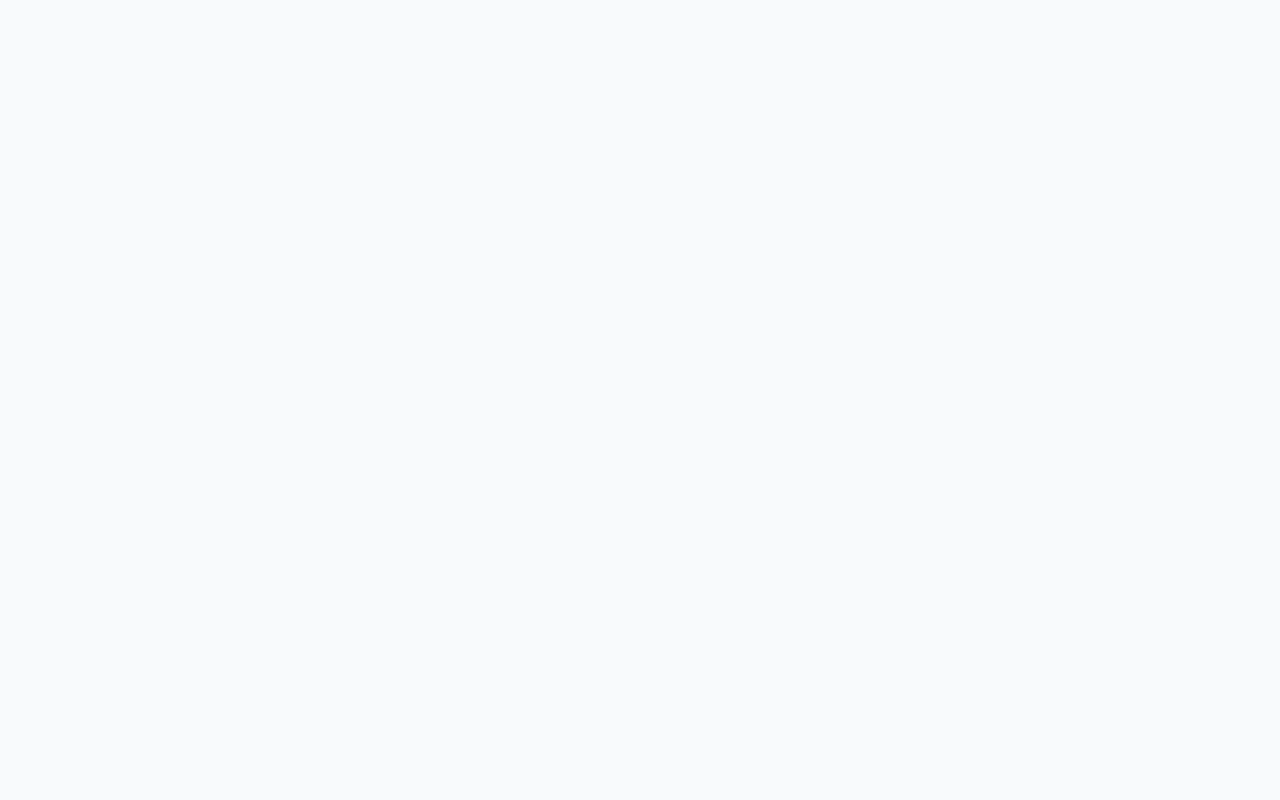
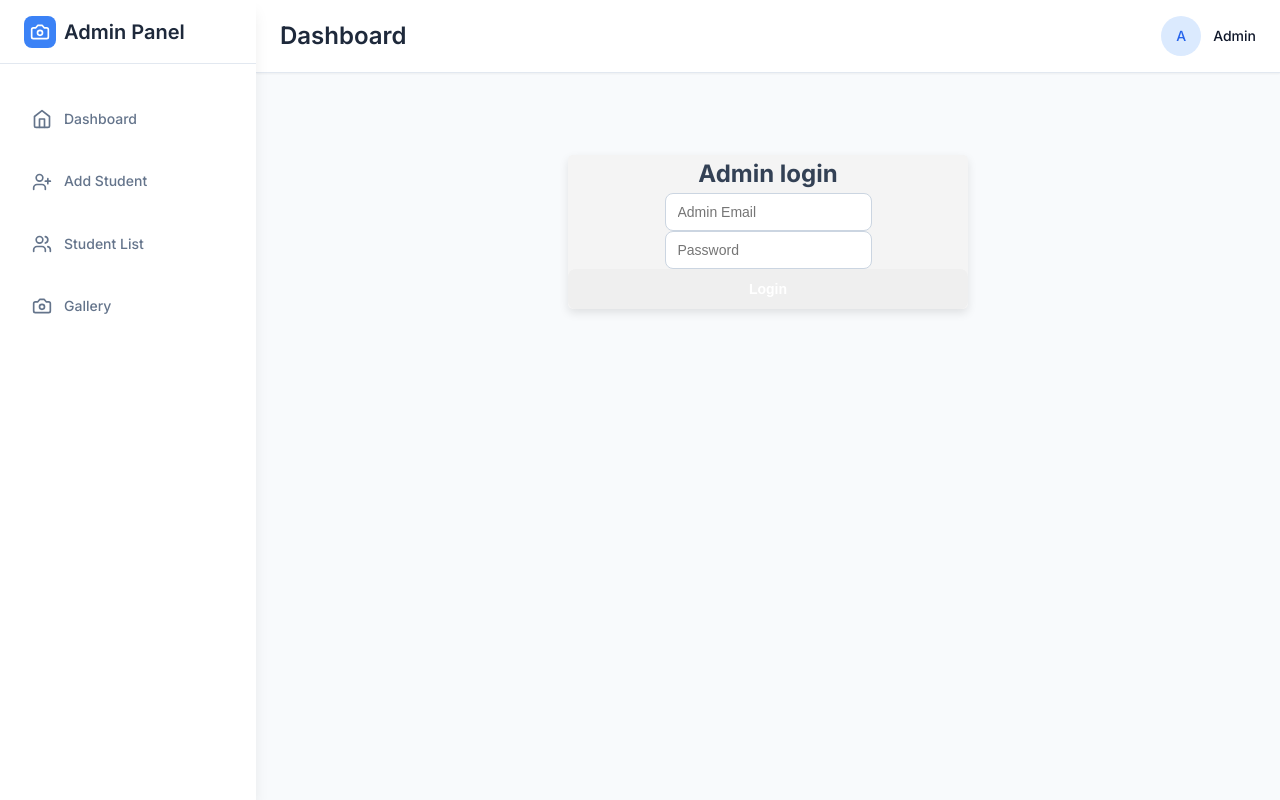
Before and after one commit to SmilingKS/Admin, a React (Vite) app: page /login in a window 1280 px wide. Before the commit this address had no page. Built offline with nearby package versions, Linux system fonts and the light colour scheme.

Commit message:
added a login page

```diff
--- a/src/App.jsx
+++ b/src/App.jsx
@@ -6,6 +6,7 @@ import Dashboard from './pages/Dashboard';
 import AddStudent from './pages/AddStudent';
 import StudentList from './pages/StudentList';
 import Gallery from './pages/Gallery';
+import Login from './pages/Login';
 
 function App() {
   return (
@@ -42,6 +43,7 @@ function App() {
             <Route path="/add-student" element={<AddStudent />} />
             <Route path="/students" element={<StudentList />} />
             <Route path="/gallery" element={<Gallery />} />
+            <Route path='/login' element={<Login />} />
           </Route>
         </Routes>
       </div>
--- /dev/null
+++ b/src/pages/Login.css
@@ -0,0 +1,30 @@
+.login-container{
+  max-width:400px;
+  margin:50px auto;
+  background: #f4f4f4;
+  border-radius:5px;
+  text-align:center;
+  box-shadow: 0 4px 10px rgba(0,0,0,0.1);
+}
+.lgoin-form input{
+  width:100%;
+  padding:12px;
+  margin:10px 0;
+  border 1px solid #ccc;
+  border-radius: 4px;
+}
+.login-form button{
+  width: 100%;
+  padding:12px;
+  color:white;
+  border:none;
+  font-weight: bold;
+  cursor:pointer;
+}
+.login-form button:hover{
+  background-color:#005fa3;
+}
+.error{
+  color:red;
+  font-size:0.9em;
+}
--- /dev/null
+++ b/src/pages/Login.jsx
@@ -0,0 +1,30 @@
+import { useState } from "react"
+import "./Login.css"
+
+const Login = () => {
+  const [email, setEmail] = useState('')
+  const [password, setPasword] = useState('')
+  const [error, setError] = useState('')
+
+  const handlerLogin = (e) => {
+    if (password && email) {
+      // validate user
+    } else {
+      // invalidate user
+      setError("invalid Admin credentails")
+    }
+  }
+  return (
+    <div className="login-container">
+      <h2>Admin login</h2>
+      <form onSubmit={handlerLogin} className="login-form">
+        <input type="email" placeholder="Admin Email" value={email} onChange={(e) => setEmail(e.target.value)} required />
+        <input type="password" placeholder="Password" value={password} onChange={(e) => setEmail(e.target.value)} required />
+        {error && <p className="error">{error}</p>}
+        <button type="submit">Login</button>
+      </form>
+    </div>
+  )
+}
+
+export default Login
```
